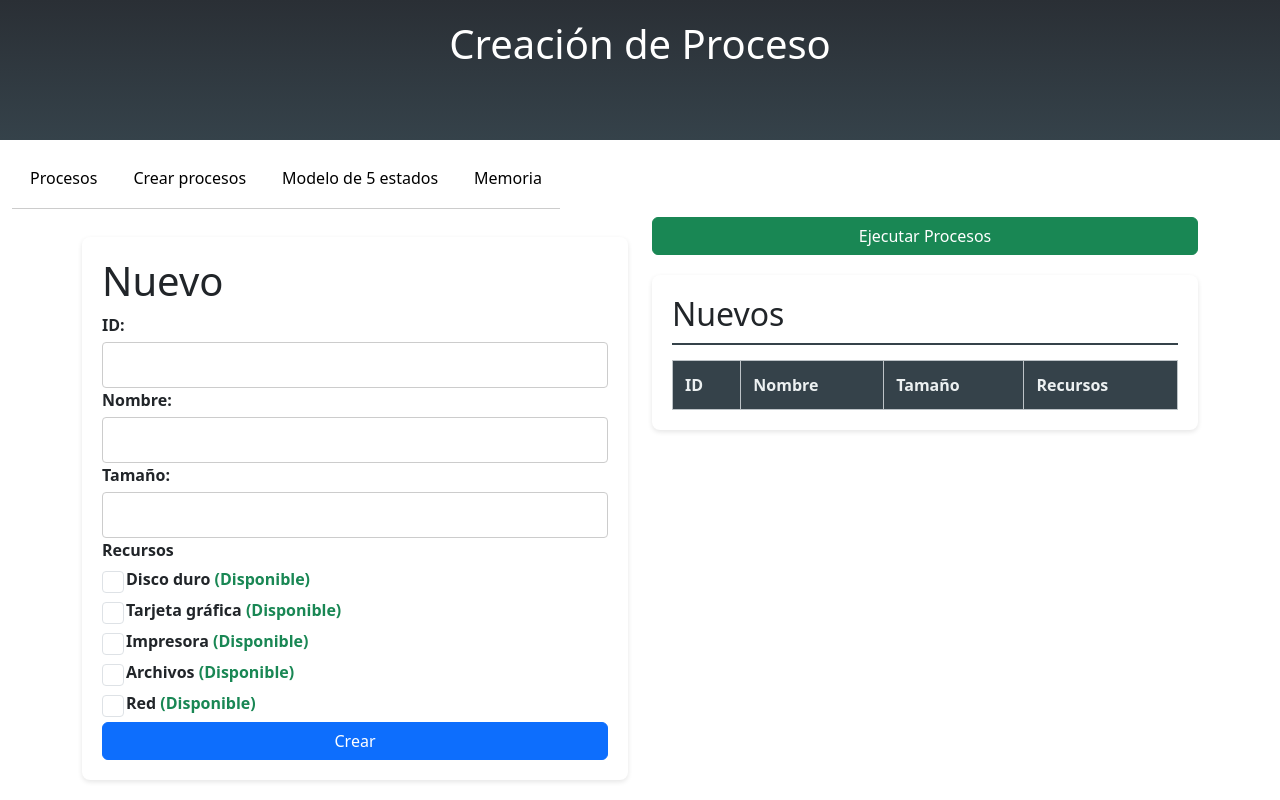
After one commit to Fabian-Caro/Simulacion-S.O., a Flask app: page /creacion in a window 1280 px wide. The commit adds this page. Run offline with Flask 3, Linux system fonts and the light colour scheme; lists and menus that the app fills with data are empty.

Commit message:
Feature: Nueva vista de creación

```diff
--- a/app.py
+++ b/app.py
@@ -7,6 +7,7 @@ app = Flask(__name__)
 
 memoria_instance = Memoria()
 
+cola_nuevos = []
 cola_listos = []
 cola_bloqueados = []
 proceso_ejecucion = None
@@ -35,6 +36,7 @@ def index():
 
     return render_template(
         'index.html',
+        procesos_nuevos=cola_nuevos,
         procesos_listos=cola_listos,
         proceso_ejecucion=proceso_ejecucion,
         proceso_bloqueado=proceso_bloqueado,
@@ -95,6 +97,54 @@ def crear_proceso():
 
     return redirect(url_for('modelo'))
 
+@app.route('/creacion', methods=['GET', 'POST'])
+def creacion():
+    bloqueados = {
+        'DiscoDuro': [proceso.get_nombre_proceso() for proceso in Bloqueados.recurso1],
+        'TarjetaGrafica': [proceso.get_nombre_proceso() for proceso in Bloqueados.recurso2],
+        'Impresora': [proceso.get_nombre_proceso() for proceso in Bloqueados.recurso3],
+        'Archivos': [proceso.get_nombre_proceso() for proceso in Bloqueados.recurso4],
+        'Red': [proceso.get_nombre_proceso() for proceso in Bloqueados.recurso5]
+    }
+
+    if request.method == 'POST':
+        global proceso_ejecucion
+
+        id_proceso = request.form.get('id')
+        nombre = request.form.get('nombre')
+        tamano = request.form.get('tamano')
+        recurso_seleccionado =  request.form.getlist('recursos')
+
+        # recursos_asignados = []
+        recursos_necesarios = []
+
+        for recurso_id in recurso_seleccionado:
+            recurso = next((r for r in recursos if r.get_id_recurso() == recurso_id), None)
+            if recurso:
+                recursos_necesarios.append(recurso)
+
+        print(f"ID: {id_proceso}, Nombre: {nombre}, Tamaño: {tamano}, ")
+        for recurso in recursos:
+            print(f"Recursos: {recurso}")
+        nuevo_proceso = Procesos(id_proceso, nombre, tamano, recursos_necesarios)
+
+        cola_nuevos.append(nuevo_proceso)
+
+        if not memoria_instance.agregar_proceso(nuevo_proceso.get_id_proceso()):
+            print("No se pudo agregar el proceso a la memoria.")
+
+        return redirect(url_for('creacion'))
+    return render_template(
+        'creacion.html',
+        procesos_nuevos=cola_nuevos,
+        procesos_listos=cola_listos,
+        proceso_ejecucion=proceso_ejecucion,
+        proceso_bloqueado=proceso_bloqueado,
+        recursos=recursos,
+        terminados=terminados,
+        bloqueados=bloqueados)  # Devuelve la vista cuando es un GET
+
+
 @staticmethod
 def de_ejecucion_a_listos():
     recursos_liberados = proceso_ejecucion.liberar_recursos()
@@ -137,9 +187,22 @@ def de_listos_a_ejecucion():
     if cola_listos:
         proceso_ejecucion = cola_listos.pop(0)
 
+@staticmethod
+def de_nuevo_a_listo():
+    while cola_nuevos:
+        proceso_nuevo = cola_nuevos.pop(0)
+        cola_listos.append(proceso_nuevo)
+        print(f"Proceso {proceso_nuevo.get_id_proceso()} movido a cola de listos.")
+
+@app.route('/a_listos', methods=['POST'])
+def a_listos():
+    de_nuevo_a_listo()
+    return redirect(url_for('modelo'))
+
 @app.route('/ejecutar_proceso', methods=['POST'])
 def ejecutar_proceso():
     global proceso_ejecucion
+    de_nuevo_a_listo()
     if not proceso_ejecucion:
         de_listos_a_ejecucion()
     else:
--- /dev/null
+++ b/templates/creacion.html
@@ -0,0 +1,94 @@
+<!DOCTYPE html>
+<html lang="es-CO">
+
+<head>
+    <meta charset="UTF-8">
+    <meta name="viewport" content="width=device-width, initial-scale=1.0">
+    <title>Estados de un proceso</title>
+    <link href="https://cdn.jsdelivr.net/npm/bootstrap@5.3.3/dist/css/bootstrap.min.css" rel="stylesheet"
+        integrity="sha384-QWTKZyjpPEjISv5WaRU9OFeRpok6YctnYmDr5pNlyT2bRjXh0JMhjY6hW+ALEwIH" crossorigin="anonymous">
+    <link rel="stylesheet" href="{{ url_for('static', filename='css/stylo.css') }}">
+
+</head>
+
+<body>
+    <header>
+        <h1>Creación de Proceso</h1>
+    </header>
+
+    {% include 'navbar.html' %}
+
+    <div class="container">
+        <div class="row">
+            <div class="col">
+                <section id="agregar-proceso">
+                    <h1>Nuevo</h1>
+                    <form id="nuevo-proceso-form" action="/creacion" method="post">
+                        <label for="inputId">ID:</label>
+                        <input type="text" id="inputId" name="id" required>
+                        <label for="inputNombre">Nombre:</label>
+                        <input type="text" id="inputNombre" name="nombre" required>
+                        <label for="inputTamano">Tamaño:</label>
+                        <input type="number" id="inputTamano" name="tamano" required>
+                        <label for="inputRecurso">Recursos</label>
+                        {% for recurso in recursos %}
+                        <div class="form-check">
+                            <input class="form-check-input" type="checkbox" id="recurso{{ loop.index }}" name="recursos"
+                                value="{{ recurso.get_id_recurso() }}">
+                            <label class="form-check-label" for="recurso{{ loop.index }}">
+                                {{ recurso.get_nombre_recurso() }}
+                                {% if recurso.get_proceso() %}
+                                <span class="text-danger">(En uso: {{ recurso.get_proceso().get_nombre_proceso()
+                                    }})</span>
+                                {% else %}
+                                <span class="text-success">(Disponible)</span>
+                                {% endif %}
+                            </label>
+                        </div>
+                        {% endfor %}
+                        <button type="submit" class="btn btn-primary">Crear</button>
+                    </form>
+                </section>
+            </div>
+            <div class="col">
+                <form action="/a_listos" method="post">
+                    <button type="submit" class="btn btn-success">Ejecutar Procesos</button>
+                </form>
+                <section id="proceso-nuevo">
+                    <h2>Nuevos</h2>
+                    <table>
+                        <thead>
+                            <tr>
+                                <th>ID</th>
+                                <th>Nombre</th>
+                                <th>Tamaño</th>
+                                <th>Recursos</th>
+                            </tr>
+                        </thead>
+                        <tbody>
+                            {% for proceso in procesos_nuevos %}
+                            <tr>
+
+                                <td>{{ proceso.get_id_proceso() }}</td>
+                                <td>{{ proceso.get_nombre_proceso() }}</td>
+                                <td>{{ proceso.get_tamano_proceso() }}</td>
+                                <td>
+                                    {% for recurso in proceso.get_recursos_necesarios() %}
+                                    {% if recurso.get_proceso() == proceso %}
+                                    {{ recurso.get_nombre_recurso() }}: Asignado.
+                                    {% else %}
+                                    {{ recurso.get_nombre_recurso() }}: Necesario.
+                                    {% endif %}
+                                    {% endfor %}
+                                </td>
+                            </tr>
+                            {% endfor %}
+                        </tbody>
+                    </table>
+                </section>
+            </div>
+        </div>
+    </div>
+</body>
+
+</html>
--- a/templates/memoria.html
+++ b/templates/memoria.html
@@ -15,7 +15,6 @@
 
     </header>
     {% include 'navbar.html' %}
-    <h1>¡Hola Mundo!</h1>
     <div class="container">
         <table class="table table-sm">
             <tbody>
--- a/templates/navbar.html
+++ b/templates/navbar.html
@@ -19,15 +19,15 @@
                         <a class="nav-link active" aria-current="page" href="{{ url_for('index') }}">Procesos</a>
                     </li>
                     <li class="nav-item">
-                        <a class="nav-link active" aria-current="page" href="{{ url_for('modelo') }}">Crear procesos</a>
+                        <a class="nav-link active" aria-current="page" href="{{ url_for('creacion') }}">Crear procesos</a>
+                    </li>
+                    <li class="nav-item">
+                        <a class="nav-link active" aria-current="page" href="{{ url_for('modelo') }}">Modelo de 5 estados</a>
                     </li>
                     <li class="nav-item">
                         <a class="nav-link active" aria-current="page" href="{{ url_for('memoria') }}">Memoria</a>
                     </li>
                 </ul>
-                <form action="/ejecutar_proceso" method="post">
-                    <button type="submit" class="btn btn-success">Ejecutar Proceso</button>
-                </form>
             </div>
         </div>
     </nav>
```
Also changed, not shown: templates/index.html (+19 -9 lines), templates/modelo.html (+2 -32 lines).
